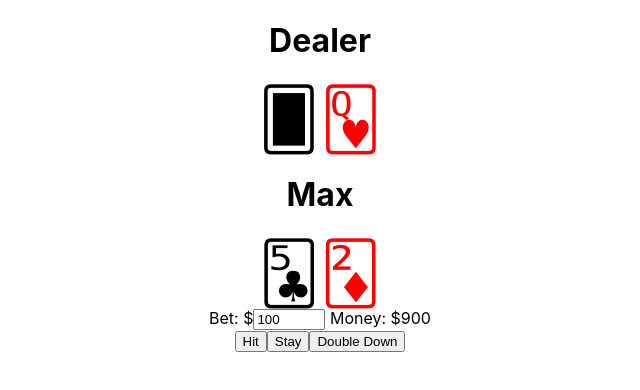
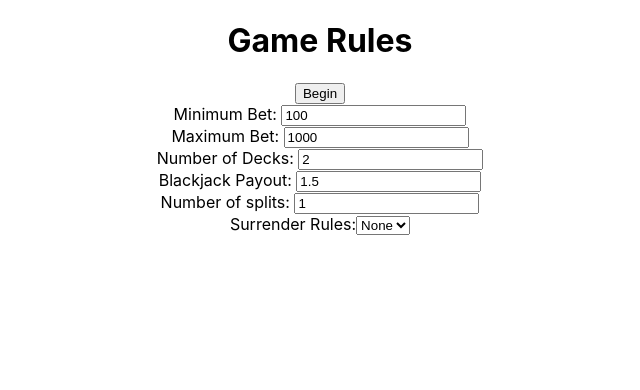
Before and after one commit to horatius83/react-blackjack, a React (Create React App) app in the folder typescript-blackjack-app/: page / in a window 1280 px wide. Shown: the top 390 px of the page, without its empty margins (320-960 px from the left). Built offline with nearby package versions, Linux system fonts and the light colour scheme.

Commit message:
Added rule setup component

```diff
--- a/typescript-blackjack-app/src/components/GameComponent.tsx
+++ b/typescript-blackjack-app/src/components/GameComponent.tsx
@@ -4,6 +4,7 @@ import { HandsComponent } from './HandsComponent';
 import { DealerComponent } from './DealerComponent';
 import { newPlayer } from '../models/player';
 import { Hand } from '../models/hand';
+import { RulesComponent } from './RulesComponent';
 
 const hit = (hand: Hand, game: blackjack.Game, rules: blackjack.Rules, setGame: (game: React.SetStateAction<blackjack.Game>) => void) => {
   console.log('hit');
@@ -51,8 +52,7 @@ const changedBet = (hand: Hand, game: blackjack.Game, rules: blackjack.Rules, va
 }
 
 export function GameComponent() {
-  const player = newPlayer("Max", 1000);
-  const [rules, _] = useState({
+  const [rules, setRules] = useState({
     minimumBet: 100,
     maximumBet: 1000,
     blackJackPayout: 3 / 2,
@@ -60,12 +60,61 @@ export function GameComponent() {
     numberOfDecks: 2,
     surrenderRules: blackjack.SurrenderRules.No
   });
+  const player = newPlayer("Max", 1000);
   const [game, setGame] = useState(blackjack.newGame([player], rules));
 
   const showInsurance = (hand: Hand) => blackjack.shouldShowInsurance(game, hand);
 
+  const updateRules = (rules: blackjack.Rules) => {
+    debugger;
+    if(game.state === blackjack.GameState.Init) {
+      setRules({...rules});
+      game.state = blackjack.GameState.Round;
+      setGame({...game});
+    }
+  };
+
   const displayComponent = (game: blackjack.Game) => {
-    if(game.isRoundOver) {
+    switch(game.state) {
+      case blackjack.GameState.Init: {
+        return (<RulesComponent rules={rules} submit={updateRules}/>);
+      } break;
+      case blackjack.GameState.Round:
+      case blackjack.GameState.RoundEnd: {
+        return (
+          <>
+            <DealerComponent  cards={game.dealer.cards} showAll={game.state === blackjack.GameState.RoundEnd}/>
+            <HandsComponent name={
+              game.players[0].name}
+              hands={game.players[0].hands}
+              showAll={true}
+              money={game.players[0].money}
+              bets={{minimum: rules.minimumBet, maximum: rules.maximumBet}}
+              betChanged={(hand: Hand, value: number) => changedBet(hand, game, rules, value, setGame)}
+              hit={(hand: Hand) => hit(hand, game, rules, setGame)}
+              showHit={(hand: Hand) => blackjack.showHit(game, hand)}
+              stay={(hand: Hand) => stay(hand, game, rules, setGame)}
+              showStay={(hand: Hand) => blackjack.shouldShowStay(game, hand)}
+              split={(hand: Hand) => blackjack.split(game, hand, rules, setGame)}
+              showSplit={(h: Hand) => blackjack.shouldShowSplit(game, h)}
+              insurance={blackjack.insurance}
+              showInsurance={(hand: Hand) => showInsurance(hand)}
+              doubleDown={(hand: Hand) => doubleDown(hand, game, rules, setGame)}
+              showDoubleDown={(hand: Hand) => blackjack.shouldShowDoubleDown(game, hand)}
+              showHandSummaries={() => false}
+              handSummary={(hand: Hand) => blackjack.getHandSummary(game, hand)}
+            />
+            {game.state === blackjack.GameState.RoundEnd
+              ? <button onClick={() => blackjack.newRound(game, rules, setGame)}>New Round</button>
+              : null
+            }
+          </>
+        );
+      } break;
+      default: return (<><h1>Not Implemented</h1></>);
+    }
+    /*
+    if(game.state === blackjack.GameState.Round) {
       return (
         <>
           <DealerComponent  cards={game.dealer.cards} showAll={true}/>
@@ -119,6 +168,7 @@ export function GameComponent() {
         </div>
       );
     }
+    */
   }
 
   return displayComponent(game);
--- /dev/null
+++ b/typescript-blackjack-app/src/components/RulesComponent.tsx
@@ -0,0 +1,79 @@
+import { ChangeEvent, useState } from "react";
+import { Rules, SurrenderRules } from "../models/game";
+
+const surrenderToString = new Map<SurrenderRules, string>([
+    [SurrenderRules.No, "None"],
+    [SurrenderRules.Early, "Early"],
+    [SurrenderRules.Late, "Late"]
+
+]);
+
+const stringToSurrender = new Map<string, SurrenderRules>([
+    ["None", SurrenderRules.No],
+    ["Early", SurrenderRules.Early],
+    ["Late", SurrenderRules.Late]
+]);
+
+export function RulesComponent(props: {rules: Rules, submit: (rules: Rules) => void}) {
+    const surrenderRules = surrenderToString.get(props.rules.surrenderRules) as string;
+    const [rules, setRules] = useState({...props.rules});
+    const onSubmit = (event: React.FormEvent<HTMLFormElement>) => {
+        event.preventDefault();
+        props.submit({
+           ...rules,
+           surrenderRules: stringToSurrender.get(surrenderRules) as SurrenderRules
+        });
+    };
+    const eventAsInt = (f: (rules: Rules, i: number) => void): ((event: React.FormEvent<HTMLInputElement>) => void) => {
+        return (event: React.FormEvent<HTMLInputElement>) => {
+            const newRules = {...rules};
+            f(newRules, parseInt(event.currentTarget.value));
+            setRules(newRules);
+        }
+    };
+    const onMinimumBet = eventAsInt((rules, x) => rules.minimumBet = x);
+    const onMaximumBet = eventAsInt((rules, x) => rules.maximumBet = x);
+    const onNumberOfDecks = eventAsInt((rules, x) => rules.numberOfDecks = x);
+    const onBlackjackPayout = eventAsInt((rules, x) => rules.blackJackPayout = x);
+    const onNumberOfSplits = eventAsInt((rules, x) => rules.numberOfSplits = x);
+    const onSurrenderRules = (event: ChangeEvent<HTMLSelectElement>) => {
+        const newRules = {...rules};
+        newRules.surrenderRules = stringToSurrender.get(event.currentTarget.value) as SurrenderRules;
+        setRules(newRules);
+    };
+
+    return (
+        <>
+        <h1>Game Rules</h1>
+        <form onSubmit={onSubmit}>
+            <div>
+                <input type="submit" value="Begin" />
+            </div>
+            <div>
+                <label>Minimum Bet: <input type="number" step="10" min="0" value={rules.minimumBet} onChange={onMinimumBet}/></label>
+            </div>
+            <div>
+                <label>Maximum Bet: <input type="number" step="10" min={rules.minimumBet} value={rules.maximumBet} onChange={onMaximumBet}/></label>
+            </div>
+            <div>
+                <label>Number of Decks: <input type="number" min="1" value={rules.numberOfDecks} onChange={onNumberOfDecks}/></label>
+            </div>
+            <div>
+                <label>Blackjack Payout: <input type="number" value={rules.blackJackPayout} onChange={onBlackjackPayout}/></label>
+            </div>
+            <div>
+                <label>Number of splits: <input type="number" min="0" value={rules.numberOfSplits} onChange={onNumberOfSplits}/></label>
+            </div>
+            <div>
+                <label>Surrender Rules:
+                    <select value={surrenderRules} onChange={onSurrenderRules}>
+                        <option value="None">None</option>
+                        <option value="Early">Early</option>
+                        <option value="Late">Late</option>
+                    </select>
+                </label>
+            </div>
+        </form>
+        </>
+    );
+}
--- a/typescript-blackjack-app/src/models/game.ts
+++ b/typescript-blackjack-app/src/models/game.ts
@@ -18,12 +18,19 @@ export interface Rules {
   surrenderRules: SurrenderRules;
 }
 
+export enum GameState {
+  Init,
+  Round,
+  RoundEnd,
+  GameOver
+};
+
 export interface Game {
     dealer: {cards: Array<Card>};
     players: Array<Player>;
     deck: Array<Card>;
     discard: Array<Card>;
-    isRoundOver: boolean;
+    state: GameState;
 }
 
 export function dealCard(
@@ -69,12 +76,12 @@ export function newGame(
         players,
         deck,
         discard,
-        isRoundOver: false
+        state: GameState.Init
     };
 }
 
 export const showHit = (game: Game, hand: Hand) => {
-  return !game.isRoundOver
+  return game.state !== GameState.RoundEnd
     && !hand.stayed
     && !hand.doubledDown;
 }
@@ -138,7 +145,7 @@ export function stay(hand: Hand, game: Game, rules: Rules) {
             })
         }
         // round end
-        game.isRoundOver = true;
+        game.state = GameState.RoundEnd;
     }
 }
 
@@ -201,15 +208,15 @@ export const newRound = (oldGame: Game, rules: Rules, setGame: (game: React.SetS
     playersWithBlackjacks.forEach(p => {
       p.money += p.hands[0].bet * rules.blackJackPayout;
     });
-    game.isRoundOver = true;
+    game.state = GameState.RoundEnd;
   } else {
-    game.isRoundOver = false;
+    game.state = GameState.Round;
   }
   setGame(game);
 };
 
 export const shouldShowInsurance = (game: Game, hand: Hand) => {
-  return !hand.insurance && !hand.stayed && !game.isRoundOver && game.dealer.cards.length === 2 && game.dealer.cards[1].rank === Rank.Ace
+  return !hand.insurance && !hand.stayed && game.state === GameState.RoundEnd  && game.dealer.cards.length === 2 && game.dealer.cards[1].rank === Rank.Ace
 }
 
 export const insurance = (hand: Hand) => {
@@ -217,7 +224,7 @@ export const insurance = (hand: Hand) => {
 }
 
 export const shouldShowSplit = (game: Game, hand: Hand) => {
-  return !hand.stayed && !game.isRoundOver && hand.cards.length === 2 && hand.cards[0].rank === hand.cards[1].rank;
+  return !hand.stayed && game.state === GameState.Round && hand.cards.length === 2 && hand.cards[0].rank === hand.cards[1].rank;
 }
 
 export const splitHand = (game: Game, hand: Hand, rules: Rules): Game => {
@@ -254,7 +261,7 @@ export const split = (oldGame: Game, hand: Hand, rules: Rules, setGame: (game: R
   setGame(game);
 }
 
-export const shouldShowDoubleDown = (game: Game, hand: Hand) => !hand.stayed && !hand.doubledDown && !game.isRoundOver;
+export const shouldShowDoubleDown = (game: Game, hand: Hand) => !hand.stayed && !hand.doubledDown && game.state === GameState.Round;
 
 export const doubleDown = (game: Game, hand: Hand, rules: Rules) => {
   console.log('doubleDown');
@@ -265,4 +272,4 @@ export const doubleDown = (game: Game, hand: Hand, rules: Rules) => {
   }
 };
 
-export const shouldShowStay = (game: Game, hand: Hand) => !hand.stayed && !game.isRoundOver;
+export const shouldShowStay = (game: Game, hand: Hand) => !hand.stayed && game.state === GameState.Round;
```
Also changed, not shown: 1 other file (tests, documents, lock files or other folders).
